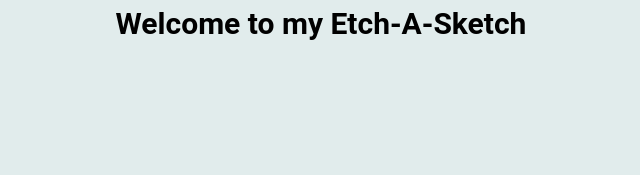
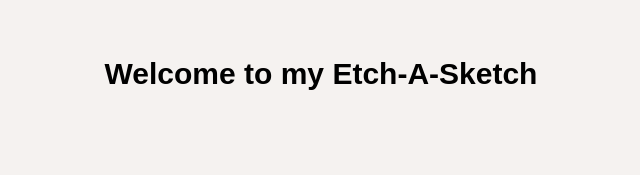
Before and after one commit to miguel131299/etch-a-sketch, a plain HTML site: page index.html in a window 1280 px wide. Shown: the top 175 px of the page, without its empty margins (319-959 px from the left). Drawn offline with Linux system fonts and the light colour scheme.

Commit message:
Fix Styling Issues

```diff
--- a/styles.css
+++ b/styles.css
@@ -1,11 +1,6 @@
 :root {
-  --title: #333;
-  --background: #ededed;
-  --button-border: #333;
-  --button: #555;
-  --button-hover: #444;
-  --button-active: #333;
-  --border: #222;
+  --background: #f5f2f0;
+  --border: #212121;
 }
 
 * {
@@ -15,27 +10,29 @@
 }
 
 html {
-    font-family: "Roboto", sans-serif;
+    font-family: "Montserrat", sans-serif;
     font-size: 62.5%;
     line-height: 1.6;
+}
+
+body {
+    background-color: var(--background);
+    font-size: 1.6rem;
+    text-align: center;
+}
+
+header {
+    margin-top: 3rem;
+    padding: 2rem;
+    font-size: 3.2rem;
 }
 
 .container {
     padding: 1rem;
 }
 
-body {
-    background-color: rgb(225, 236, 236);
-
-    display: flex;
-    flex-direction: column;
-    justify-items: center;
-    align-items: center;
-}
-
 .title {
     font-size: 3rem;
-
     margin-bottom: 10rem;
 }
 
```
